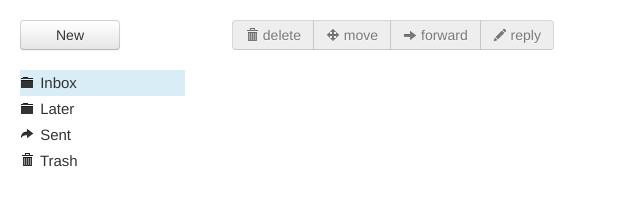
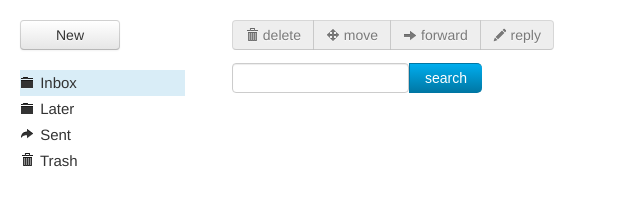
Before and after one commit to albanes3/social-media-manager, a website: page index.html in a window 1280 px wide. Shown: the whole page, without its empty margins (0-640 px from the left). Drawn offline with Linux system fonts and the light colour scheme.

Commit message:
search bar added

```diff
--- a/app/css/custom.css
+++ b/app/css/custom.css
@@ -11,10 +11,60 @@ table {
   -ms-user-select: none;
   user-select: none;
   border: 1px solid black;
-
   table-layout: auto;
   max-width: 200px;
   overflow: hidden;
+}
+
+<!-- CSS styles for standard search box -->
+#tfheader{
+  background-color:#c3dfef;
+}
+#tfnewsearch{
+  float:right;
+  padding:1px;
+}
+.tftextinput{
+  margin: 0;
+  padding: 5px 15px;
+  font-family: Arial, Helvetica, sans-serif;
+  font-size:14px;
+  border:1px solid #0076a3; border-right:0px;
+  border-top-left-radius: 5px 5px;
+  border-bottom-left-radius: 5px 5px;
+  width: 163px;
+}
+.tfbutton {
+  margin: 0;
+  padding: 4px 15px;
+  font-family: Arial, Helvetica, sans-serif;
+  font-size:14px;
+  outline: none;
+  cursor: pointer;
+  text-align: right;
+  float: center;
+  text-decoration: none;
+  color: #ffffff;
+  border: solid 1px #0076a3; border-right:0px;
+  background: #0095cd;
+  background: -webkit-gradient(linear, left top, left bottom, from(#00adee), to(#0078a5));
+  background: -moz-linear-gradient(top,  #00adee,  #0078a5);
+  border-top-right-radius: 5px 5px;
+  border-bottom-right-radius: 5px 5px;
+  vertical-align: top;
+}
+.tfbutton:hover {
+  text-decoration: none;
+  background: #007ead;
+  background: -webkit-gradient(linear, left top, left bottom, from(#0095cc), to(#00678e));
+  background: -moz-linear-gradient(top,  #0095cc,  #00678e);
+}
+/* Fixes submit button height problem in Firefox */
+.tfbutton::-moz-focus-inner {
+  border: 0;
+}
+.tfclear{
+  clear:both;
 }
 
 td.mailContact,
--- a/app/data.js
+++ b/app/data.js
@@ -37,7 +37,7 @@ define(
           "id": "mail_2143",
           "contact_id": "contact_377",
           "folders": ["inbox", "later"],
-          //"important": "false",
+          "important": "false",
           "time": 1334884976104,
           "subject": "Neque porro quisquam velit!!",
           "message": "Curabitur sollicitudin mi eget sapien posuere semper. Fusce at neque et lacus luctus vulputate vehicula ac enim"
--- a/index.html
+++ b/index.html
@@ -2,10 +2,28 @@
 <html>
   <head>
     <meta charset="utf-8">
-    <title>Flight Mail</title>
+    <title>.Social</title>
     <link rel="stylesheet" href="bower_components/bootstrap/css/bootstrap.min.css">
     <link rel="stylesheet" href="bower_components/bootstrap/css/bootstrap-responsive.min.css">
     <link rel="stylesheet" href="app/css/custom.css">
+    <script>
+      document.getElementByClass("tfbutton").addEventListener("click", searchMailItems, true);
+      searchMailItems = function(searchTerm, data) {
+        var sheet = document.styleSheets[0];
+
+        var posts = getElementsByClassName("mail-item");
+        for(var i = 0; i < posts.length; i++)
+        {
+           element.style.color = '#ff0000';
+          if($('#' + i.id).find('.mailContact').indexOf(searchTerm) > -1 &&
+             $('#' + i.id).find('.mailSubject').indexOf(searchTerm) > -1 &&
+             $('#' + i.id).find('.mailMessage').indexOf(searchTerm) > -1){
+            sheet.insertRule("#" + i.id + " { display: none; }", 1);
+
+          }
+        }
+      }
+    </script>
   </head>
 
   <body>
@@ -41,6 +59,14 @@
           </div>
 
           <table id="mail_items" class="hero-unit table table-hover" style="background-color: #FFFFFF">
+            <!-- HTML for SEARCH BAR -->
+            <div id="tfheader">
+              <form id="tfnewsearch" method="get">
+                      <input type="text" class="tftextinput" name="q" size="21" maxlength="120"><input type="submit" value="search" class="tfbutton" onclick="searchMailItems()">
+              </form>
+            <div class="tfclear"></div>
+            </div>
+            <!--                     -->
             <tbody id="mail_items_TB">
             </tbody>
           </table>
```
Also changed, not shown: app/component_ui/mail_items.js (+17 -0 lines).
